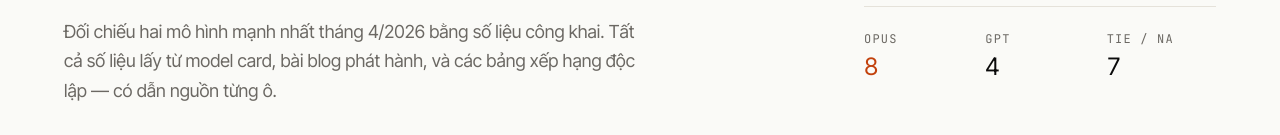
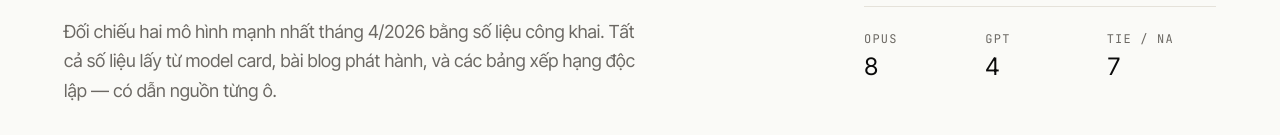
Before and after one commit to riftzen-bit/benchmark, a Next.js app: page / in a window 1280 px wide. Shown: the part 252-387 px from the top of the page. Built offline with nearby package versions, Linux system fonts and the light colour scheme.

Commit message:
fix(home): drop dead acc.tie reducer state, remove accent from tally count

```diff
--- a/app/page.tsx
+++ b/app/page.tsx
@@ -24,10 +24,9 @@
       const w = winnerOf(row);
       if (w === "opus") acc.opus += 1;
       else if (w === "gpt") acc.gpt += 1;
-      else if (w === "tie") acc.tie += 1;
       return acc;
     },
-    { opus: 0, gpt: 0, tie: 0 },
+    { opus: 0, gpt: 0 },
   );
 
   return (
@@ -71,7 +70,7 @@
             <p className="mt-1 text-3xl tnum">{BENCHMARKS.length}</p>
           </div>
           <div className="mt-6 grid grid-cols-3 gap-3 border-t border-[var(--rule)] pt-6">
-            <Stat label="Opus" value={tally.opus} accent />
+            <Stat label="Opus" value={tally.opus} />
             <Stat label="GPT" value={tally.gpt} />
             <Stat label="Tie / NA" value={BENCHMARKS.length - tally.opus - tally.gpt} />
           </div>
@@ -112,11 +111,11 @@
   );
 }
 
-function Stat({ label, value, accent }: { label: string; value: number; accent?: boolean }) {
+function Stat({ label, value }: { label: string; value: number }) {
   return (
     <div>
       <p className="mono text-xs uppercase tracking-widest text-[var(--mute)]">{label}</p>
-      <p className={`mt-1 text-2xl tnum ${accent ? "text-[var(--accent)]" : ""}`}>{value}</p>
+      <p className="mt-1 text-2xl tnum">{value}</p>
     </div>
   );
 }
```
